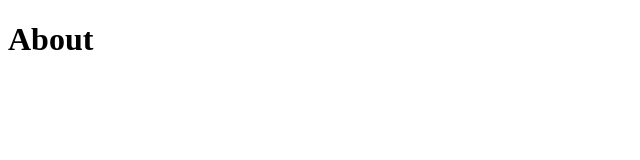
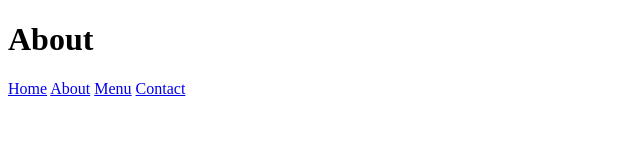
Before and after one commit to itodddev/codefries, a plain HTML site: page about.html in a window 1280 px wide. Shown: the whole page, without its empty margins (0-640 px from the left). Drawn offline with Linux system fonts and the light colour scheme.

Commit message:
Add navigation and rename menu files

```diff
--- a/about.html
+++ b/about.html
@@ -8,5 +8,10 @@
   </head>
   <body>
     <h1>About</h1>
+
+    <a href="index.html">Home</a>
+    <a href="about.html">About</a>
+    <a href="menu.html">Menu</a>
+    <a href="contact.html">Contact</a>
   </body>
 </html>
```
Also changed, not shown: contact.html (+5 -0 lines), index.html (+3 -0 lines), menu.html (renamed from menut.html, +5 -0 lines).
